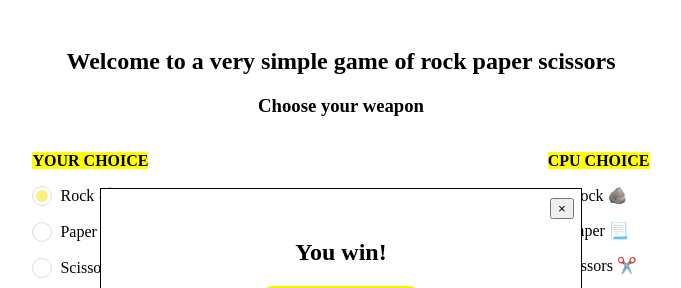
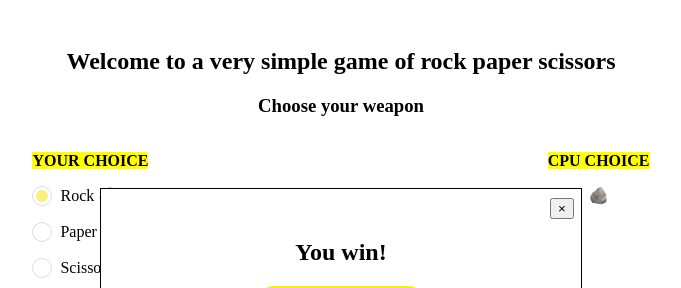
Before and after one commit to noliver-ykc/rock-paper-scissors, a website: page index.html in a window 1280 px wide. Both pictures are taken after a click on the button "START". Shown: the top 288 px of the page, without its empty margins (299-980 px from the left). Drawn offline with Linux system fonts and the light colour scheme.

Commit message:
you can now see cpu choice on the righthand column

```diff
--- a/index.html
+++ b/index.html
@@ -37,9 +37,7 @@
       <div class="cpu-selection-icon"><p class="cpu-fist fist">✊</p></div>
       <div class="cpu-options">
         <p class="choice-titles"><mark>CPU CHOICE</mark></p>
-        <p>Rock 🪨</p>
-        <p>Paper 📃</p>
-        <p>Scissors ✂️</p>
+        <p class="cpu-choice-display"></p>
       </div>
     </div>
     <button id="gameStart"class="start-btn">START</button>
--- a/scripts.js
+++ b/scripts.js
@@ -15,15 +15,17 @@ for (const radioButton of radioButtons) {
 
 
 // INITAL game start btn causes btns to shake
-let startBtn = document.querySelector('#gameStart');
+const startBtn = document.querySelector('#gameStart');
 const user = document.querySelector('.user-fist');
 const cpu = document.querySelector('.cpu-fist');
+let cpuDisplay = document.querySelector('.cpu-choice-display');
 const options = ["🪨","📃","✂️"];
 startBtn.addEventListener("click", () => {
   user.classList.add("shake");
   cpu.classList.add("shake");
   let cpuChoice = rockPaperScissorsCPU(options);
   cpu.innerText = cpuChoice;
+  cpuDisplay.innerText = cpuChoice;
   let userChoice = user.innerText;
   startBtn.disabled = true;
   determineWinner(cpuChoice, userChoice);
```
